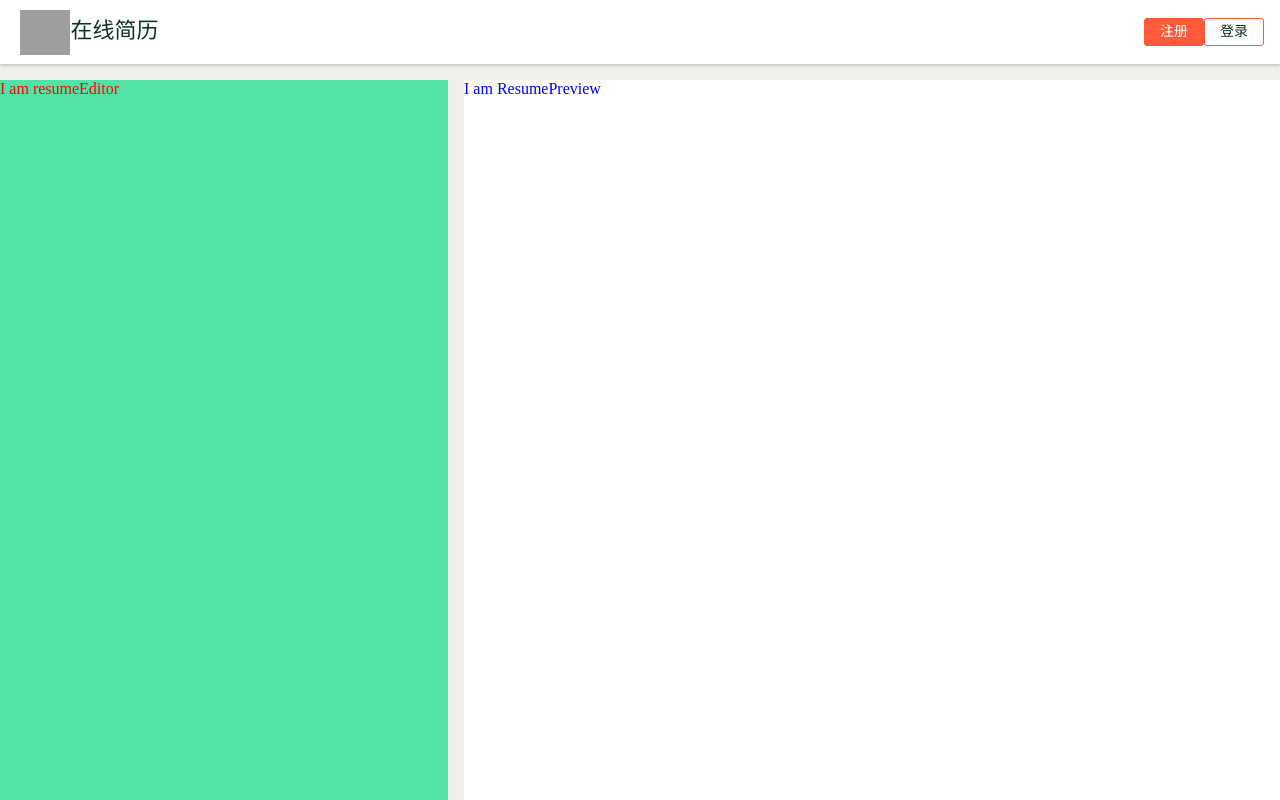
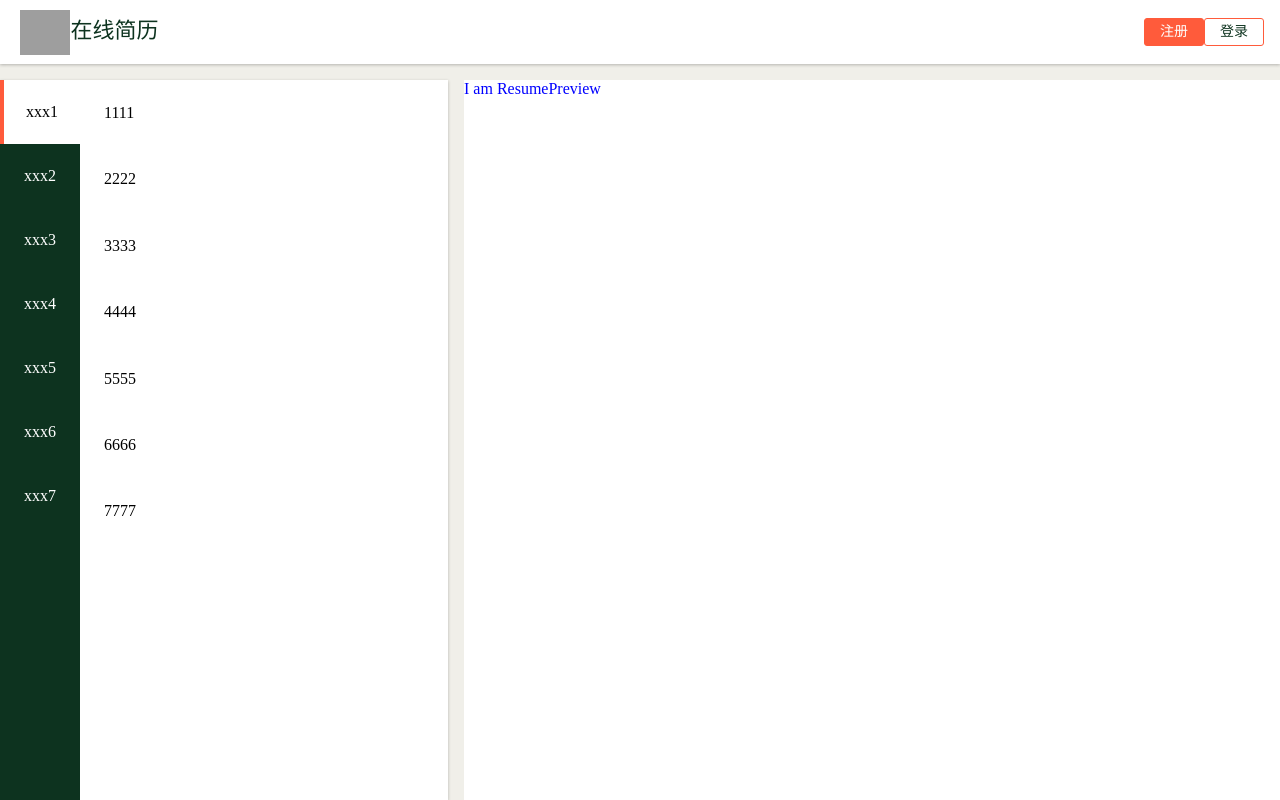
Before and after one commit to andreaxiang/resume-v2.0, a Vue app: page / in a window 1280 px wide. Built offline with nearby package versions, Linux system fonts and the light colour scheme; grey boxes are pictures that could not be loaded.

Commit message:
添加ResumeEditor左侧导航

```diff
--- a/src/components/ResumeEditor.vue
+++ b/src/components/ResumeEditor.vue
@@ -1,18 +1,77 @@
 <template>
    <div id="resumeEditor">
-     I am resumeEditor
+     <nav>
+      <ol>
+        <li class="active"> xxx1 </li>
+        <li> xxx2 </li>
+        <li> xxx3 </li>
+        <li> xxx4 </li>
+        <li> xxx5 </li>
+        <li> xxx6 </li>
+        <li> xxx7 </li>
+      </ol>
+     </nav>
+      <ol class="panels">
+        <li>1111</li>
+        <li>2222</li>
+        <li>3333</li>
+        <li>4444</li>
+        <li>5555</li>
+        <li>6666</li>
+        <li>7777</li>
+      </ol>
    </div>
  </template>
 
  <script>
 
  export default {
-   name: 'ResumeEditor'
+   name: 'ResumeEditor',
+   data(){
+    return {
+
+    }
+   }
  }
  </script>
 
- <style>
- #resumeEditor {
-  color: red;
- }
+ <style lang="scss" scoped>
+  #resumeEditor {
+    background:#fff;
+    box-shadow:0 1px 3px 0 rgba(0,0,0,0.25);
+    display: flex;
+    flex-direction: row;
+    overflow: auto;
+    > nav {
+      width: 80px;
+      background: #0d331f;
+      color: #fff;
+      > ol {
+        > li {
+          height: 48px;
+          display: flex;
+          justify-content: center;
+          align-items: center;
+          padding:2em 0;
+          &.active {
+            border-left: 4px solid #ff5b3b;
+            background: #fff;
+            color: #000;
+          }
+        }
+      }
+    }
+    > .panels {
+      flex-grow: 1;
+      > li {
+        padding: 24px;
+        > h2.item-title {
+          margin-bottom: .5em;
+        }
+      }
+    }
+  }
+  ol {
+    list-style: none;
+  }
  </style>
```
